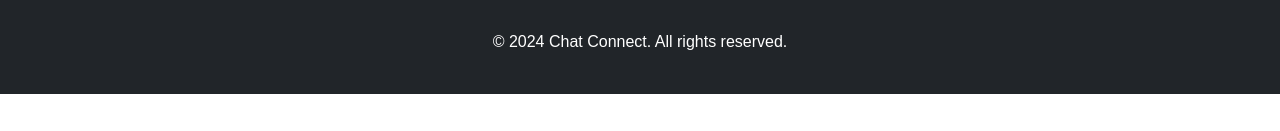
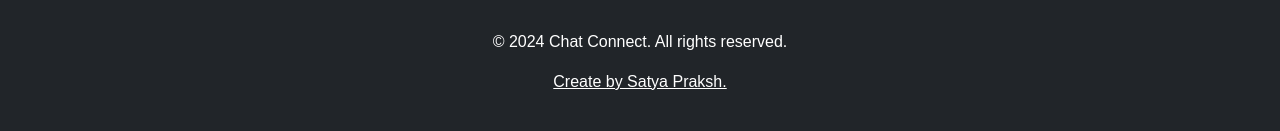
Before and after one commit to omjaisatya/chat-connect, a React (Create React App) app in the folder client/: page / in a window 1280 px wide. Shown: the part 691-822 px from the top of the page. Before the commit the page ends 800 px from the top, so only its background shows below. Built offline with nearby package versions, Linux system fonts and the light colour scheme; no server answers.

Commit message:
some changes

```diff
--- a/client/src/components/chat/Chat.js
+++ b/client/src/components/chat/Chat.js
@@ -5,6 +5,7 @@
 
 const ENDPT = "localhost:5000";
 let socket;
+const MAX_MESSAGE_LENGTH = 200;
 
 const Chat = () => {
   const { user } = useContext(UserContext);
@@ -53,6 +54,12 @@
     navigate(-1);
   };
 
+  const handleInputChange = (event) => {
+    if (event.target.value.length <= MAX_MESSAGE_LENGTH) {
+      setMessage(event.target.value);
+    }
+  };
+
   if (!user) {
     return (
       <div>
@@ -78,7 +85,7 @@
         </h6>
       </div>
       <h3>Your name : {JSON.stringify(user.name)}</h3>
-      <pre>{JSON.stringify(messages, null, "\t")}</pre>
+      {/* <pre>{JSON.stringify(messages, null, "\t")}</pre> */}
       <div className="messages-container border rounded p-3 mb-3 bg-light">
         {messages.map((msg, index) => (
           <div
@@ -95,16 +102,23 @@
           </div>
         ))}
       </div>
-      <form className="message-form d-flex" onSubmit={sendMessage}>
-        <input
-          type="text"
+      <form className="message-form d-flex mb-4" onSubmit={sendMessage}>
+        <textarea
+          className="form-control mb-2"
           value={message}
-          onChange={(event) => setMessage(event.target.value)}
+          onChange={handleInputChange}
           onKeyDown={handleKeyDown}
-        />
-        <button type="submit" className="btn btn-primary">
-          Send Message
-        </button>
+          rows="3"
+          placeholder="Type your message (max 200 characters)"
+        ></textarea>
+        <div className="d-flex justify-content-between align-items-center">
+          <small className="text-muted">
+            {message.length}/{MAX_MESSAGE_LENGTH}
+          </small>
+          <button type="submit" className="btn btn-primary">
+            Send Message
+          </button>
+        </div>
       </form>
     </div>
   );
--- a/client/src/components/layout/Footer.js
+++ b/client/src/components/layout/Footer.js
@@ -43,6 +43,18 @@
           <p>
             &copy; {new Date().getFullYear()} Chat Connect. All rights reserved.
           </p>
+          <p>
+            {" "}
+            <a
+              href="https://github.com/omjaisatya"
+              rel="noreferrer"
+              target="_blank"
+              className="text-white"
+            >
+              {" "}
+              Create by Satya Praksh.{" "}
+            </a>
+          </p>
         </div>
       </div>
     </footer>
```
